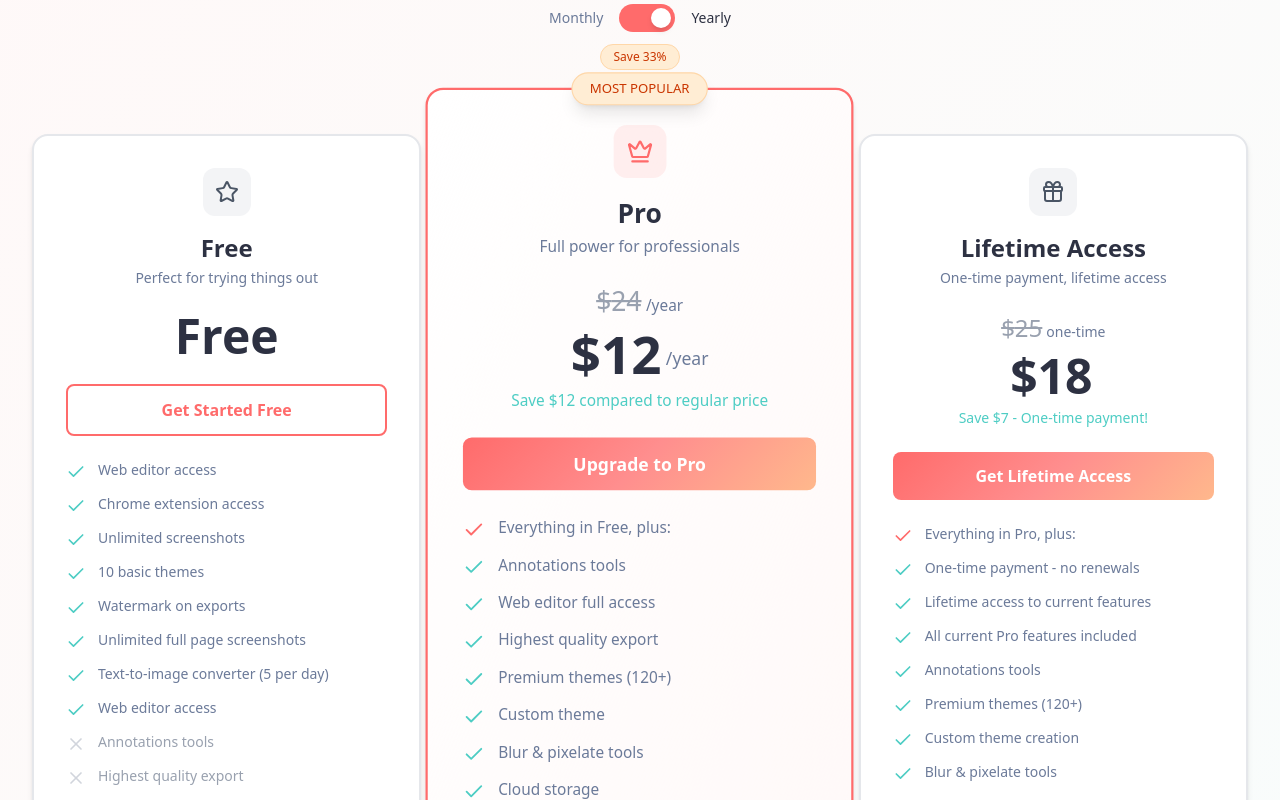
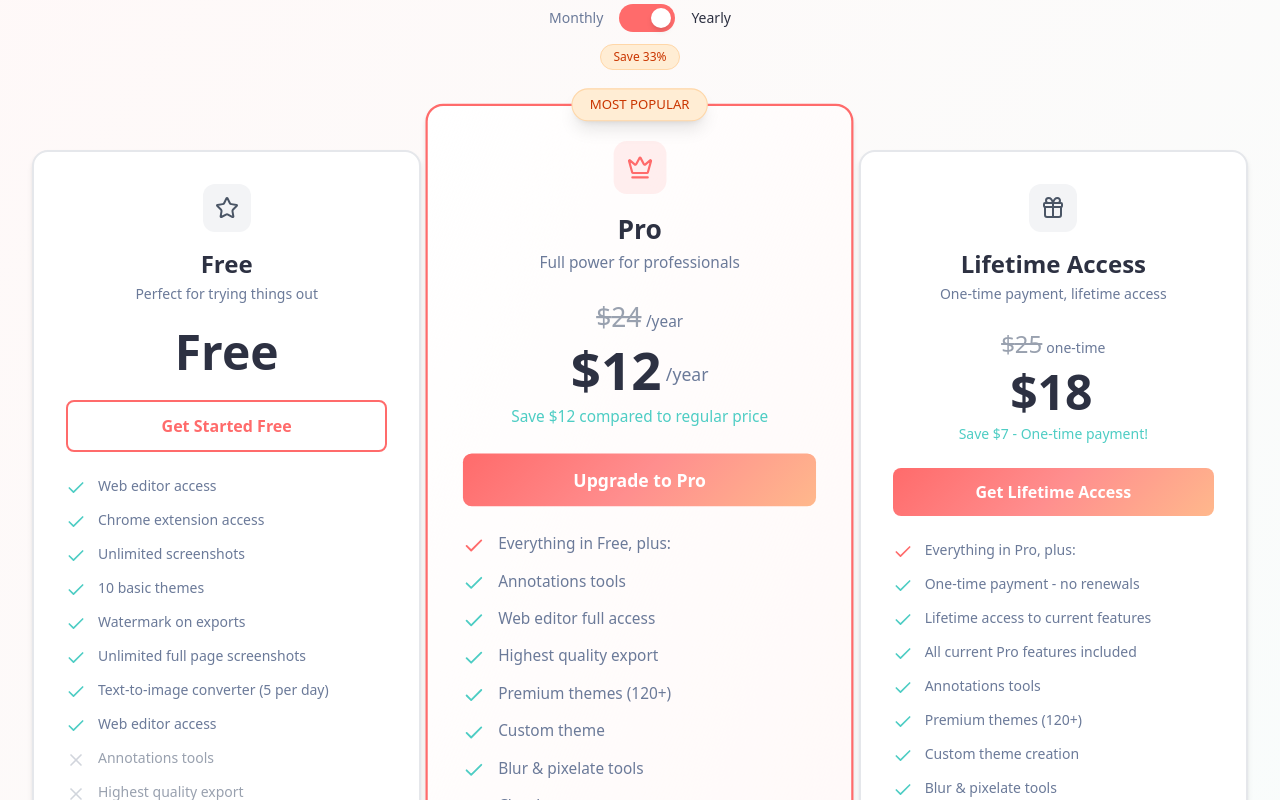
Before and after one commit to capture-smoothly/web-frontend, a Next.js app: page / in a window 1280 px wide. Shown: the part 8880-9680 px from the top of the page. Built offline with nearby package versions, Linux system fonts and the light colour scheme; no server answers.

Commit message:
Adde top space
Signed-off-by: Anuj Kumar Sharma <anujkumsharma9876@gmail.com>

```diff
--- a/src/components/sections/PricingSection.tsx
+++ b/src/components/sections/PricingSection.tsx
@@ -415,7 +415,7 @@ export const PricingSection: React.FC = () => {
         </motion.div>
 
         {/* Pricing Cards */}
-        <div className="grid md:grid-cols-3 gap-6 max-w-7xl mx-auto">
+        <div className="grid md:grid-cols-3 gap-6 max-w-7xl mx-auto pt-4">
           {pricingPlans.map((plan, index) => (
             <motion.div
               key={plan.name}
```
